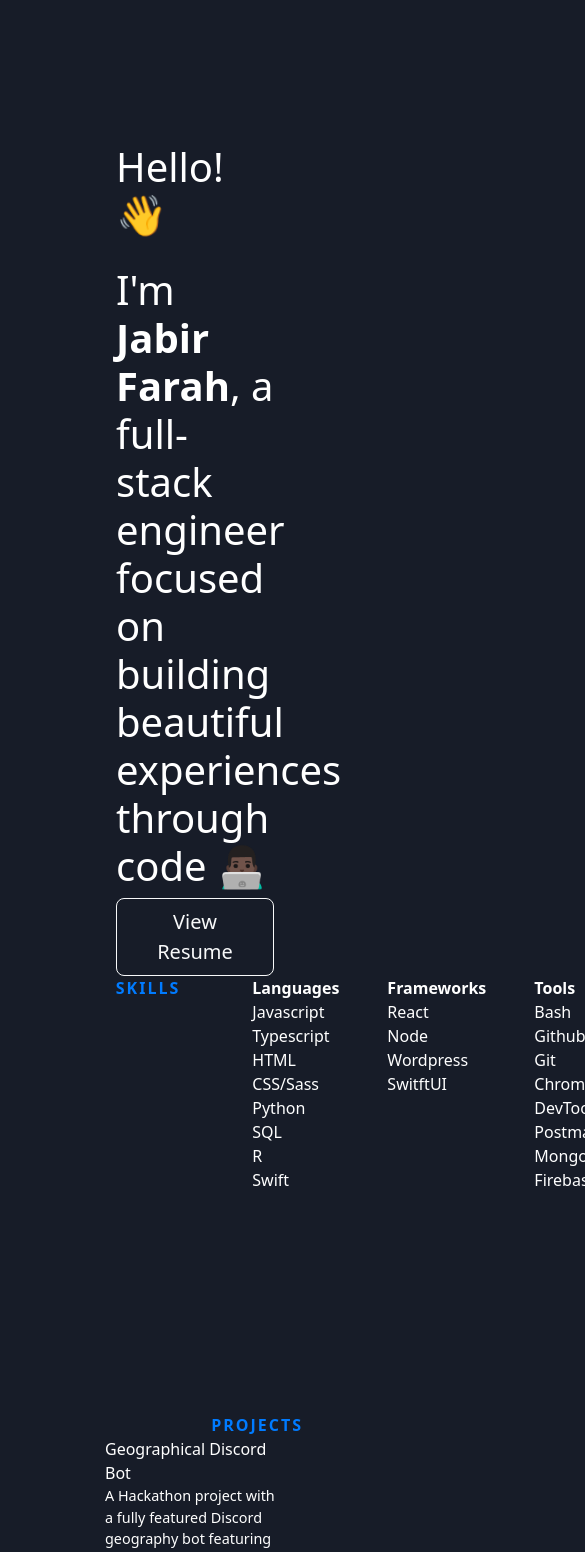
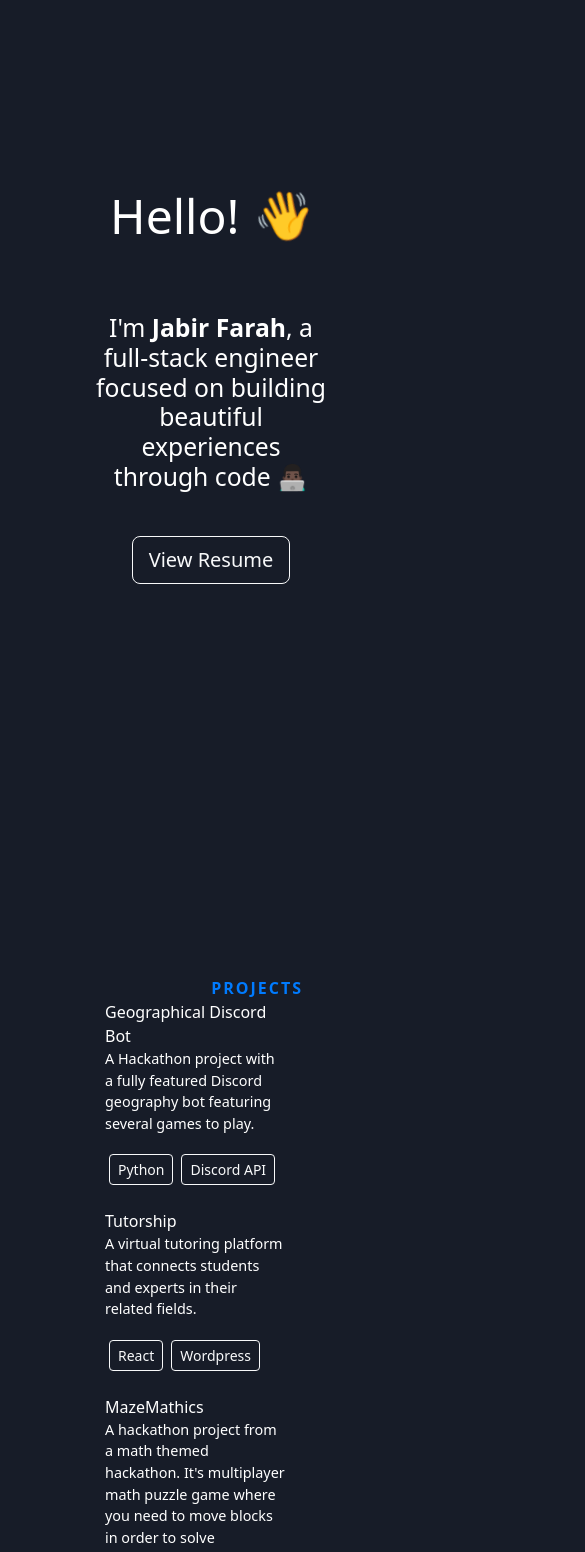
Before and after one commit to jabirfarah/portfolio-v1, a React (Create React App) app: page / in a window 390 px wide. Shown: the top 1552 px of the page, 585 px wide, since content can reach past the window. Built offline with nearby package versions, Linux system fonts and the light colour scheme; some icons are missing.

Commit message:
made more responsive

```diff
--- a/public/index.html
+++ b/public/index.html
@@ -7,7 +7,7 @@
     <meta name="theme-color" content="#000000" />
     <meta
       name="description"
-      content="Web site created using create-react-app"
+      content="Jabir Farah's Portfolio Website"
     />
     <link rel="apple-touch-icon" href="%PUBLIC_URL%/logo192.png" />
     <!--
--- a/src/App.css
+++ b/src/App.css
@@ -120,14 +120,38 @@ input:checked + .slider:before {
 
 .intro {
 
-padding: 100px;
+padding: 80px;
 box-sizing: inherit;
 height: 100vh;
 }
 
 .intro_hello {
   font-weight: 500;
-  font-size: 2.5rem;
+  font-size: 3rem;
+}
+
+@media screen and (max-width: 480px) {
+.intro {
+    padding: 70px 50px;
+    text-align: center;
+}
+}
+@media screen and (max-width: 550px) {
+.intro {
+    padding: 120px 50px;
+}
+}
+@media screen and (max-width: 630px) {
+.intro {
+    padding: 120px 80px;
+    text-align: center;
+    display: flex;
+    justify-content: center;
+    align-items: center;
+    width: 100vw;
+    height: 100vh;
+
+}
 }
 .intro-something {
     font-size: 2.5rem;
@@ -231,9 +255,9 @@ a {
 
 .container {
 
-  height: 20vh;
-  display: flex;
+  height: 10vh;
 
+  padding: 0;
   align-items: center;
 }
 
@@ -241,9 +265,9 @@ a {
   height: 70px;
   width: 70px;
 
-  border-radius: 35px;
-  text-align: center;
-  margin: 7px;
+
+  text-align: left;
+  margin-right: 20px;
   line-height: 80px;
 }
 
--- a/src/App.js
+++ b/src/App.js
@@ -11,8 +11,9 @@ function App() {
   return (
     <>
       <Intro/>
+      <Projects/>
       <Skills/>
-      <Projects/>
+
 
     </>
   );
--- a/src/components/intro.js
+++ b/src/components/intro.js
@@ -4,20 +4,20 @@ const intro = () => {
     <>
     {/* link to stylesheet is temporary solution, add it to dependancy later */}
     <link rel="stylesheet" href="https://cdnjs.cloudflare.com/ajax/libs/font-awesome/5.10.0/css/all.min.css?_cacheOverride=1684423996185" integrity="sha512-PgQMlq+nqFLV4ylk1gwUOgm6CtIIXkKwaIHp/PAIWHzig/lKZSEGKEysh0TCVbHJXCLN7WetD8TFecIky75ZfQ==" crossorigin="anonymous" referrerpolicy="no-referrer"></link>
-    <header class="intro d-flex flex-column justify-content-around m-3">
+    <header className="intro flex-column justify-content-around m-3 d-sm-flex">
         <h1 className="intro_hello">Hello! <span className="emoji wave-emoji-animation">👋</span></h1>
-        <h2 className="intro-something">I'm <span className="name">Jabir Farah</span>, a full-stack engineer focused on building beautiful experiences through code 👨🏿‍💻</h2>
+        <h2 className="intro-hero">I'm <span className="name">Jabir Farah</span>, a full-stack engineer focused on building beautiful experiences through code 👨🏿‍💻</h2>
         <p><a className="fw-800 btn btn-outline-light btn-lg" href={Resume} target="_blank" rel="noreferrer">View Resume <i class="fas fa-arrow-right"></i></a></p>
         <div className="container">
-          <a className="link linkedin" href='https://linkedin.com/in/jabirfarah'>
+          <a className="link linkedin" href='https://linkedin.com/in/jabirfarah' target="_blank" rel="noreferrer">
               <i className="fab fa-2x fa-linkedin"></i>
           </a>
 
-          <a className="link github" href='https://github.com/jabirfarah'>
+          <a className="link github" href='https://github.com/jabirfarah' target="_blank" rel="noreferrer">
               <i className="fab fa-2x fa-github"></i>
           </a>
 
-          <a className="link mail" href='mailto:jabirfarah0@gmail.com'>
+          <a className="link mail" href='mailto:jabirfarah0@gmail.com' target="_blank" rel="noreferrer">
             <i class="fa-2x fa fa-envelope"></i>
           </a>
         </div>
--- a/src/components/skills.js
+++ b/src/components/skills.js
@@ -7,7 +7,7 @@ const skills = () => {
     <section className='d-flex justify-content-center mx-5 a-section'>
         <div className='section-title mx-5'>Skills</div>
         <div className='w-100 section-content'>
-            <div className='d-flex actual-section-content'>
+            <div className='d-sm-flex actual-section-content'>
                 <div className='px-4'>
                     <div className='fw-bold'>Languages</div>
                     <ul className='skill-cate p-0'>
```
Also changed, not shown: 1 other file (tests, documents, lock files or other folders).
